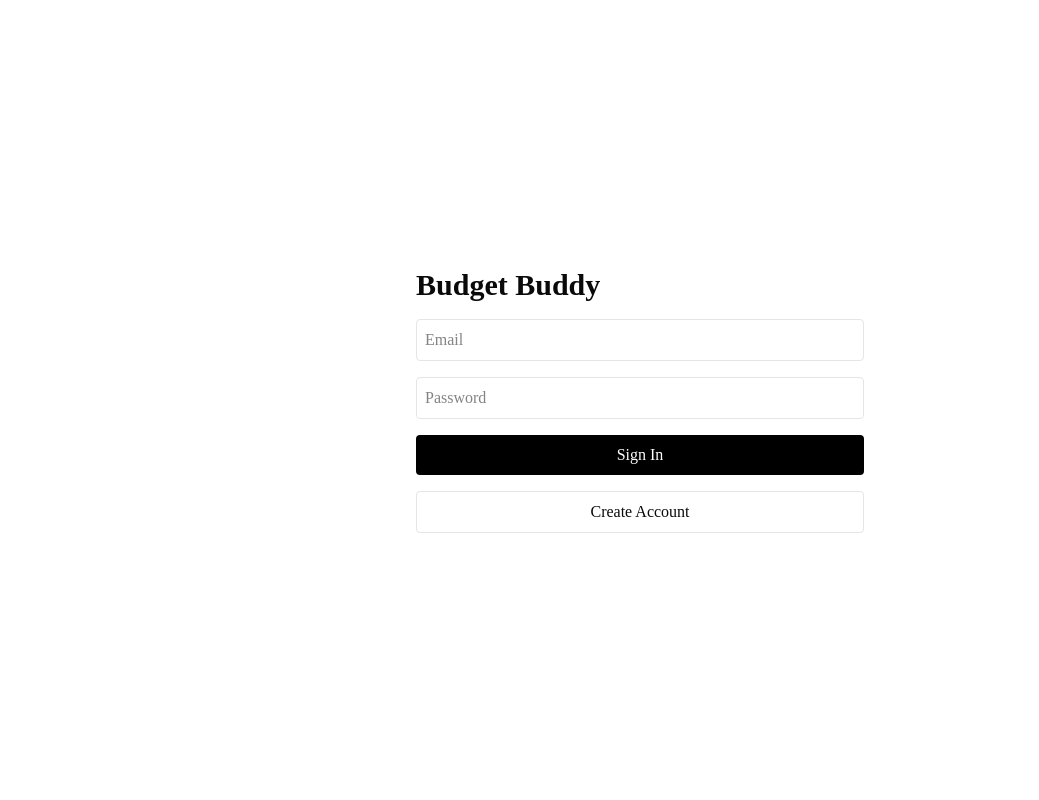
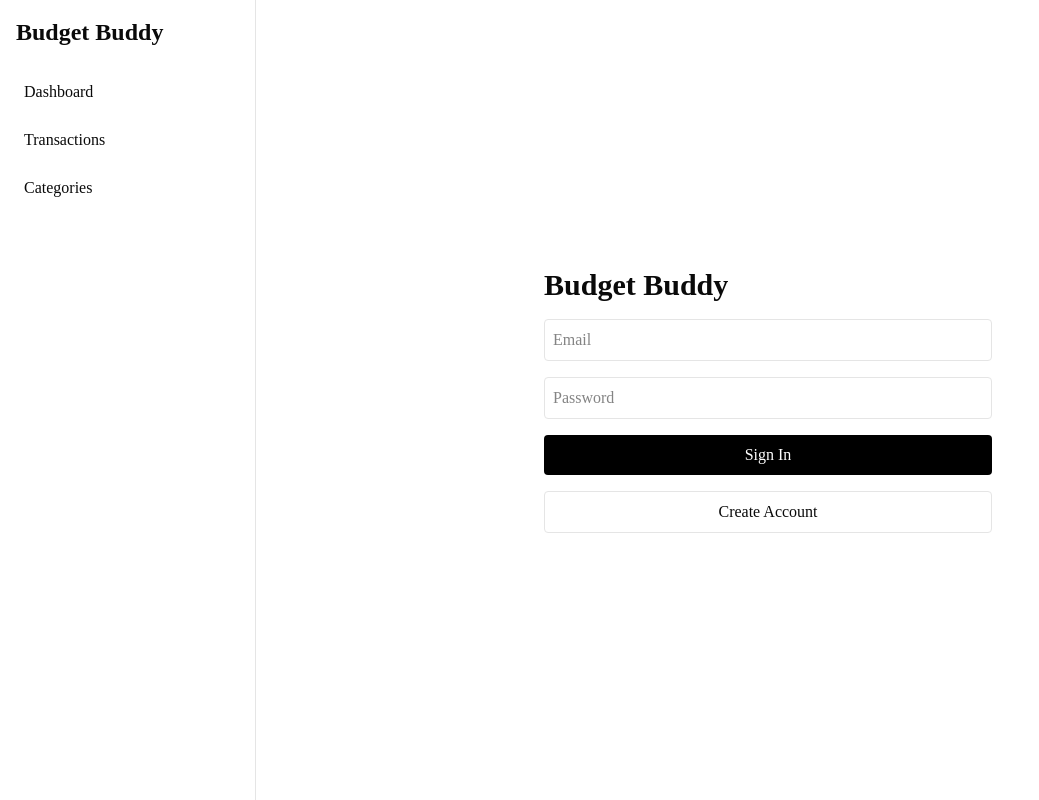
Before and after one commit to mynameisgenesis/budget-buddy, a Next.js app: page /login in a window 1280 px wide. Shown: the whole page, without its empty margins (0-1039 px from the left). Built offline with nearby package versions, Linux system fonts and the light colour scheme; no server answers.

Commit message:
Add layout

```diff
--- /dev/null
+++ b/src/app/(app)/layout.tsx
@@ -0,0 +1,44 @@
+import Link from "next/link";
+
+export default function AppLayout({
+  children,
+}: {
+  children: React.ReactNode;
+}) {
+  return (
+    <div className="min-h-screen flex">
+      <aside className="w-64 border-r p-4">
+        <h1 className="text-2xl font-bold mb-6">
+          Budget Buddy
+        </h1>
+
+        <nav className="space-y-2">
+          <Link
+            href="/dashboard"
+            className="block rounded p-2 hover:bg-gray-100"
+          >
+            Dashboard
+          </Link>
+
+          <Link
+            href="/transactions"
+            className="block rounded p-2 hover:bg-gray-100"
+          >
+            Transactions
+          </Link>
+
+          <Link
+            href="/categories"
+            className="block rounded p-2 hover:bg-gray-100"
+          >
+            Categories
+          </Link>
+        </nav>
+      </aside>
+
+      <main className="flex-1">
+        {children}
+      </main>
+    </div>
+  );
+}
```
Also changed, not shown: src/app/(app)/dashboard/page.tsx (renamed from src/app/dashboard/page.tsx), src/app/(app)/login/page.tsx (renamed from src/app/login/page.tsx), src/app/(app)/transactions/page.tsx (renamed from src/app/transactions/page.tsx).
